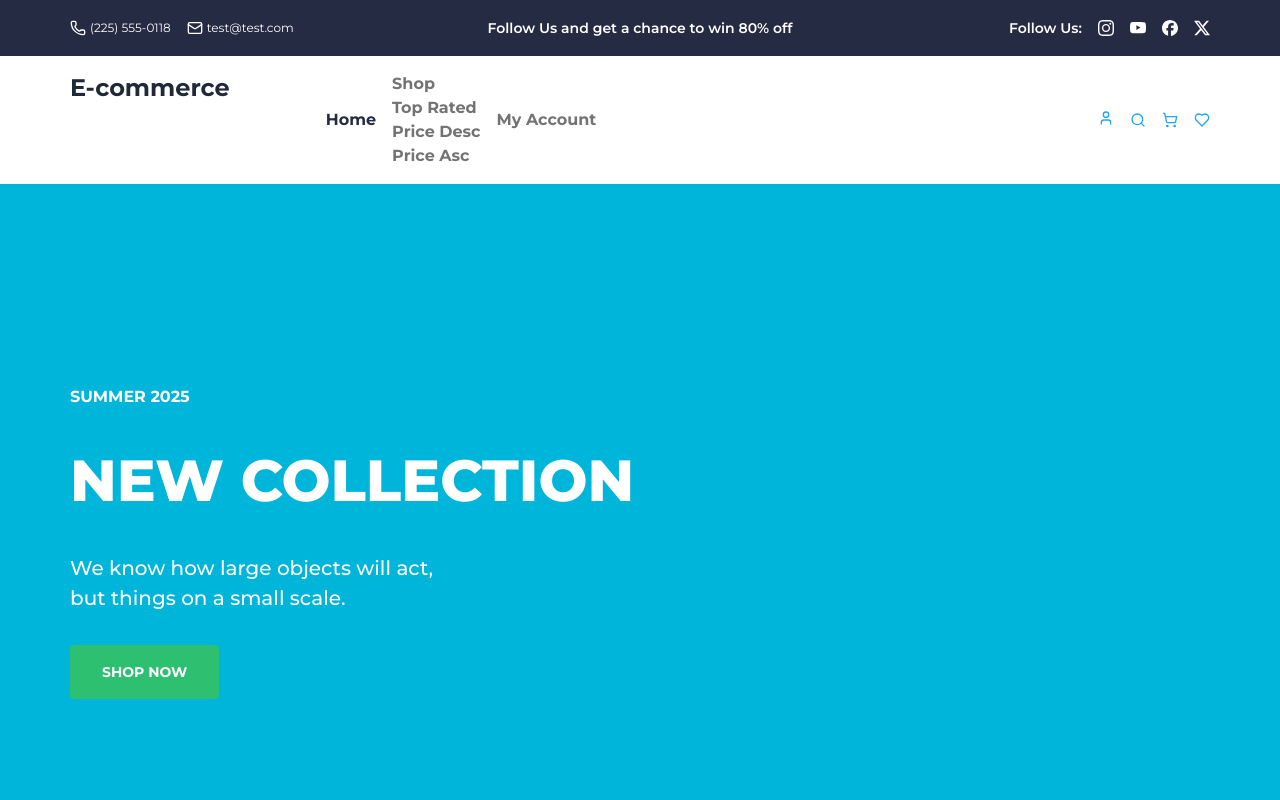
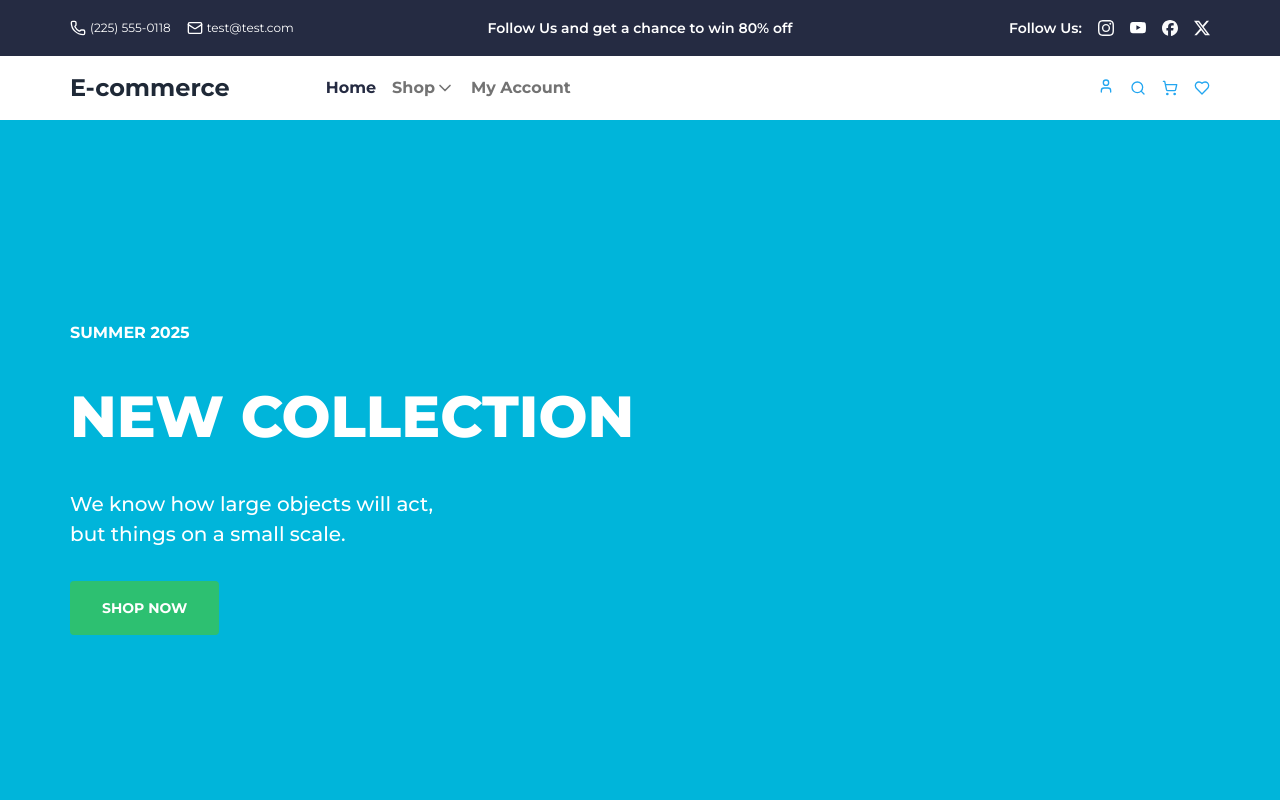
Before and after one commit to IgnacioFleming/react-mentoring-ecommerce-ifleming, a React (Vite) app: page / in a window 1280 px wide. Shown: the top 800 px of the page. Built offline with nearby package versions, Linux system fonts and the light colour scheme.

Commit message:
style(components/Dropdown): add styles to Dropdown

```diff
--- a/src/components/Dropdown/Dropdown.module.scss
+++ b/src/components/Dropdown/Dropdown.module.scss
@@ -0,0 +1,20 @@
+@use '../../styles/variables' as *;
+
+.dropdown {
+  &__trigger {
+    display: flex;
+    justify-content: space-between;
+    align-items: center;
+  }
+
+  &__content {
+    display: flex;
+    flex-direction: column;
+    gap: $spacing-md;
+    margin-top: $spacing-sm;
+    padding: $spacing-md;
+    border-radius: $radius-md;
+    background-color: $color-light-background;
+    box-shadow: 1px 2px 5px $color_gray_400;
+  }
+}
--- a/src/components/Dropdown/Dropdown.tsx
+++ b/src/components/Dropdown/Dropdown.tsx
@@ -1,4 +1,7 @@
+import clsx from 'clsx';
 import * as DropdownPrimitive from '@radix-ui/react-dropdown-menu';
+import styles from './Dropdown.module.scss';
+import { ChevronDown } from 'lucide-react';
 
 type DropdownProps = DropdownPrimitive.DropdownMenuProps;
 
@@ -9,7 +12,14 @@ export const Dropdown = ({ children, ...props }: DropdownProps) => {
 Dropdown.displayName = 'Dropdown';
 
 const Trigger = ({ children }: DropdownPrimitive.DropdownMenuTriggerProps) => {
-  return <DropdownPrimitive.Trigger asChild>{children}</DropdownPrimitive.Trigger>;
+  return (
+    <DropdownPrimitive.Trigger asChild>
+      <div className={styles.dropdown__trigger}>
+        {children}
+        <ChevronDown size={20} />
+      </div>
+    </DropdownPrimitive.Trigger>
+  );
 };
 
 Dropdown.Trigger = Trigger;
@@ -20,7 +30,9 @@ const Content = ({
 }: DropdownPrimitive.DropdownMenuPortalProps & DropdownPrimitive.DropdownMenuContentProps) => {
   return (
     <DropdownPrimitive.Portal>
-      <DropdownPrimitive.Content className={className}>{children}</DropdownPrimitive.Content>
+      <DropdownPrimitive.Content className={clsx(styles.dropdown__content, className)}>
+        {children}
+      </DropdownPrimitive.Content>
     </DropdownPrimitive.Portal>
   );
 };
--- a/src/layout/Header/components/Navbar/MultipleOption/MultipleOption.tsx
+++ b/src/layout/Header/components/Navbar/MultipleOption/MultipleOption.tsx
@@ -1,6 +1,7 @@
 import { Accordion } from '../../../../../components/Accordion';
 import { NavLink } from 'react-router-dom';
 import styles from './MultipleOption.module.scss';
+import { Dropdown } from '../../../../../components/Dropdown';
 
 type MultipleOptionItem = {
   name: string;
@@ -44,11 +45,13 @@ export const MultipleOption = ({ trigger, items, applyNavLinkStyle }: MultipleOp
         </>
       ) : (
         <>
-          <div>
-            <NavLink to={trigger.path} className={applyNavLinkStyle}>
-              {trigger.name}
-            </NavLink>
-            <div>
+          <Dropdown>
+            <Dropdown.Trigger>
+              <NavLink to={trigger.path} className={applyNavLinkStyle}>
+                {trigger.name}
+              </NavLink>
+            </Dropdown.Trigger>
+            <Dropdown.Content>
               {items.map((i, index) => (
                 <div>
                   <NavLink key={index} to={i.path} className={applyNavLinkStyle}>
@@ -56,8 +59,8 @@ export const MultipleOption = ({ trigger, items, applyNavLinkStyle }: MultipleOp
                   </NavLink>
                 </div>
               ))}
-            </div>
-          </div>
+            </Dropdown.Content>
+          </Dropdown>
         </>
       )}
     </>
```
